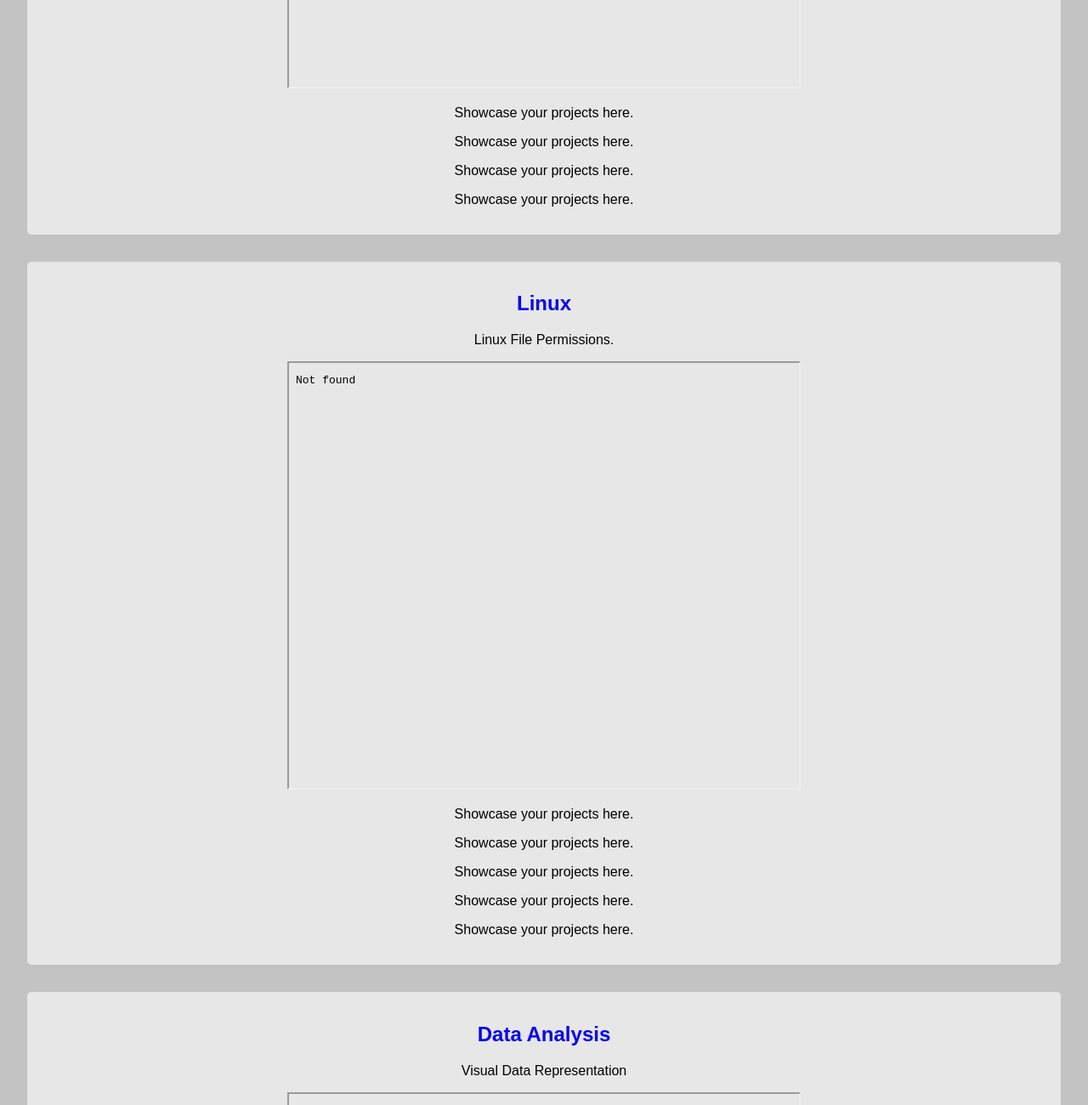
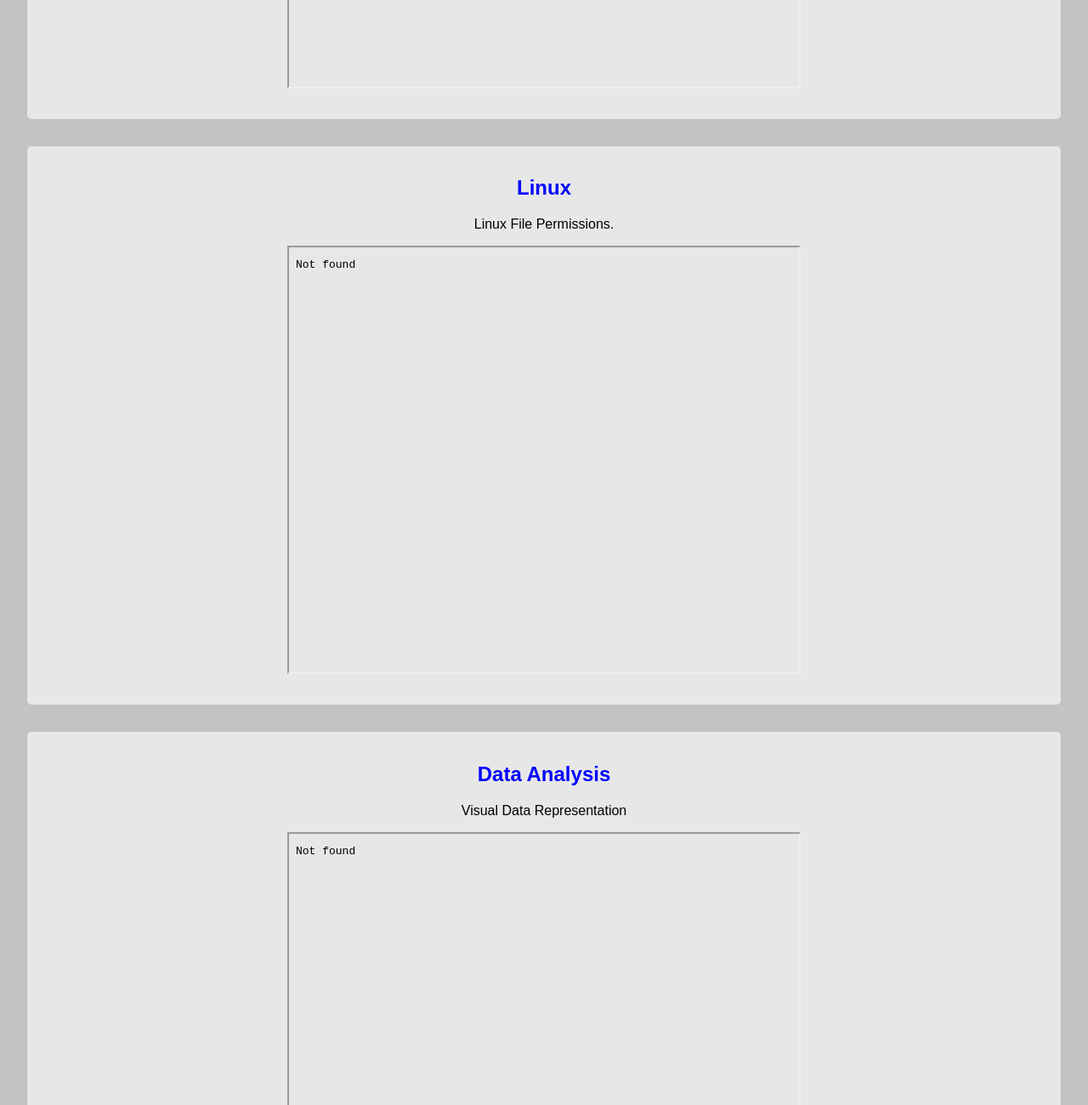
Before and after one commit to iorebelsoul/2025_Portfolio, a plain HTML site: page index.html in a window 1280 px wide. Shown: the part 900-2200 px from the top of the page at 85% size. Drawn offline with Linux system fonts and the light colour scheme.

Commit message:
Update index.html

```diff
--- a/index.html
+++ b/index.html
@@ -21,20 +21,11 @@
         <h2>MySQL</h2>
         <p>Filtering in MySQL</p>
         <p><iframe src="Apply filters to SQL queries.pdf" width="600" height="500"></iframe></p>
-        <p>Showcase your projects here.</p>
-        <p>Showcase your projects here.</p>
-        <p>Showcase your projects here.</p>
-        <p>Showcase your projects here.</p>
     </section>
     <section>
         <h2>Linux</h2>
         <p>Linux File Permissions.</p>
         <p><iframe src="File permissions in Linux.pdf" width="600" height="500"></iframe></p>
-        <p>Showcase your projects here.</p>
-        <p>Showcase your projects here.</p>
-        <p>Showcase your projects here.</p>
-        <p>Showcase your projects here.</p>
-        <p>Showcase your projects here.</p>
     </section>
     <section>
         <h2>Data Analysis</h2>
@@ -61,5 +52,9 @@
         <p>Create A Simple Network</p>
         <p><a href="completed 2.1.1_packet_tracer_create_a_simple_network.pka" download>packet_tracer_create_a_simple_network</a> </p>
     </section>
+    <section>
+        <h2>Next Project</h2>
+        <p>Place your next project here!</p>
+    </section>
 </body>
 </html>
```
